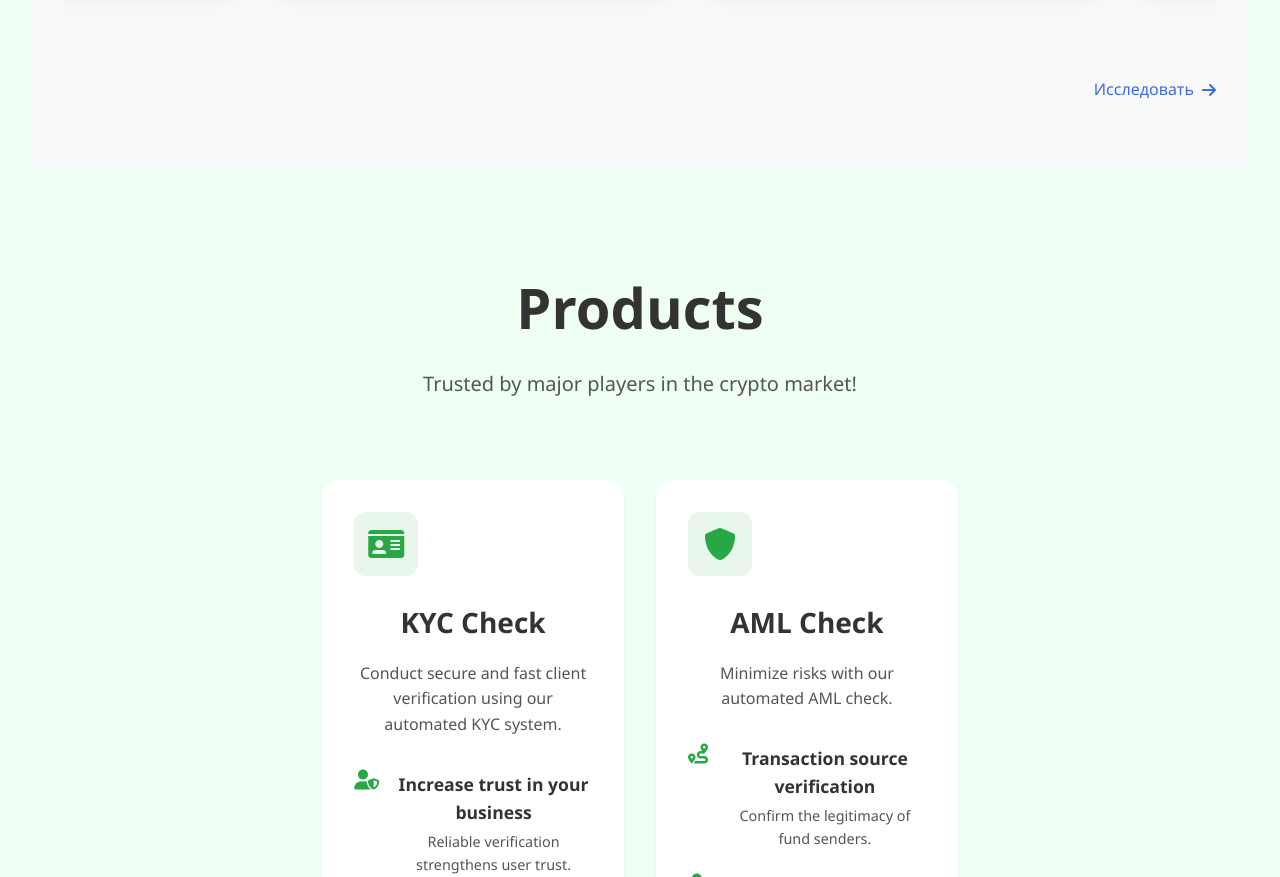
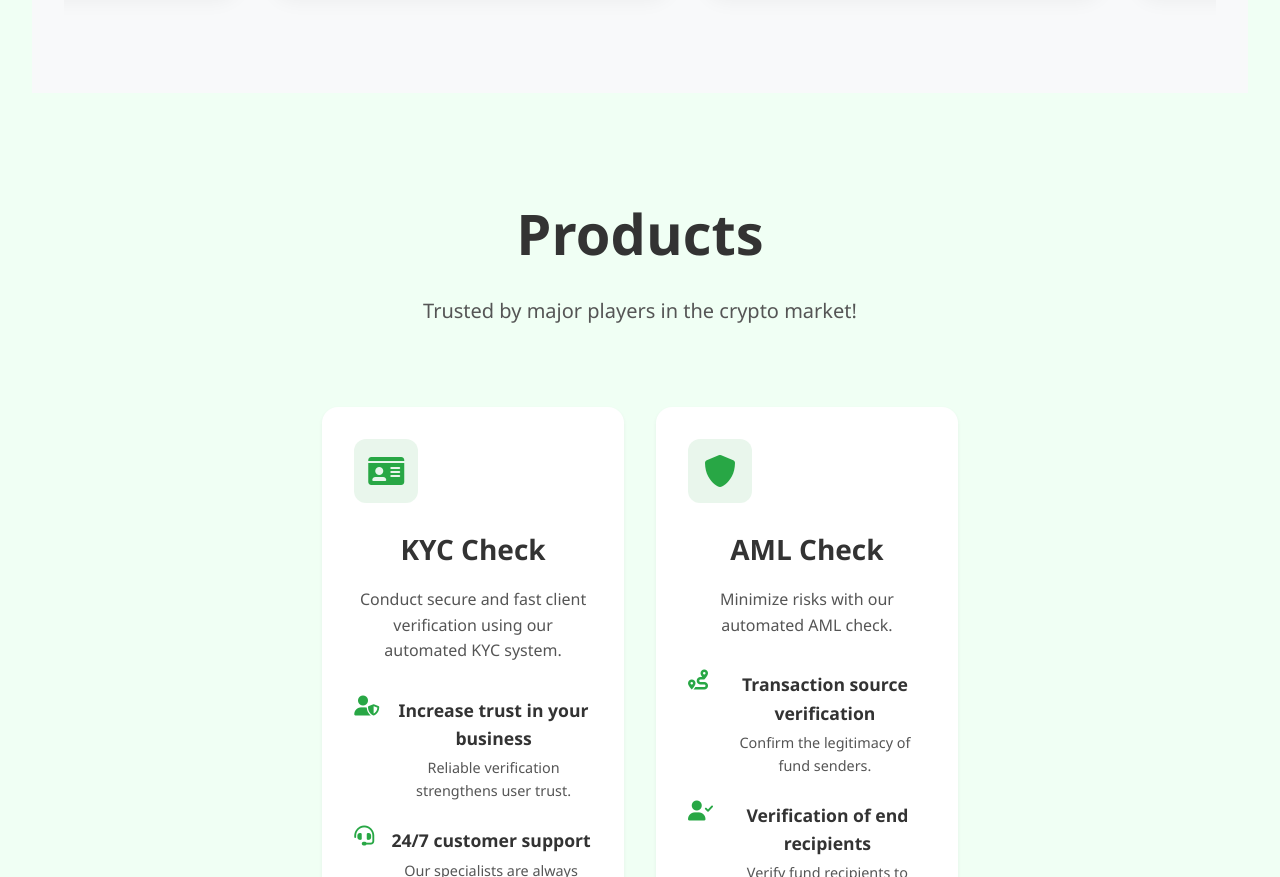
Before and after one commit to Mishana2007/C.K.A.M, a plain HTML site: page index.html in a window 1280 px wide. Shown: the part 1155-2032 px from the top of the page. Drawn offline with Linux system fonts and the light colour scheme.

Commit message:
Update index.html

```diff
--- a/index.html
+++ b/index.html
@@ -145,9 +145,9 @@
                     </div>
                 </div>
 
-                <div class="explore-more">
+<!--                 <div class="explore-more">
                     <a href="#" class="explore-link">Исследовать <i class="fas fa-arrow-right"></i></a>
-                </div>
+                </div> -->
             </div>
         </section>
 
```
